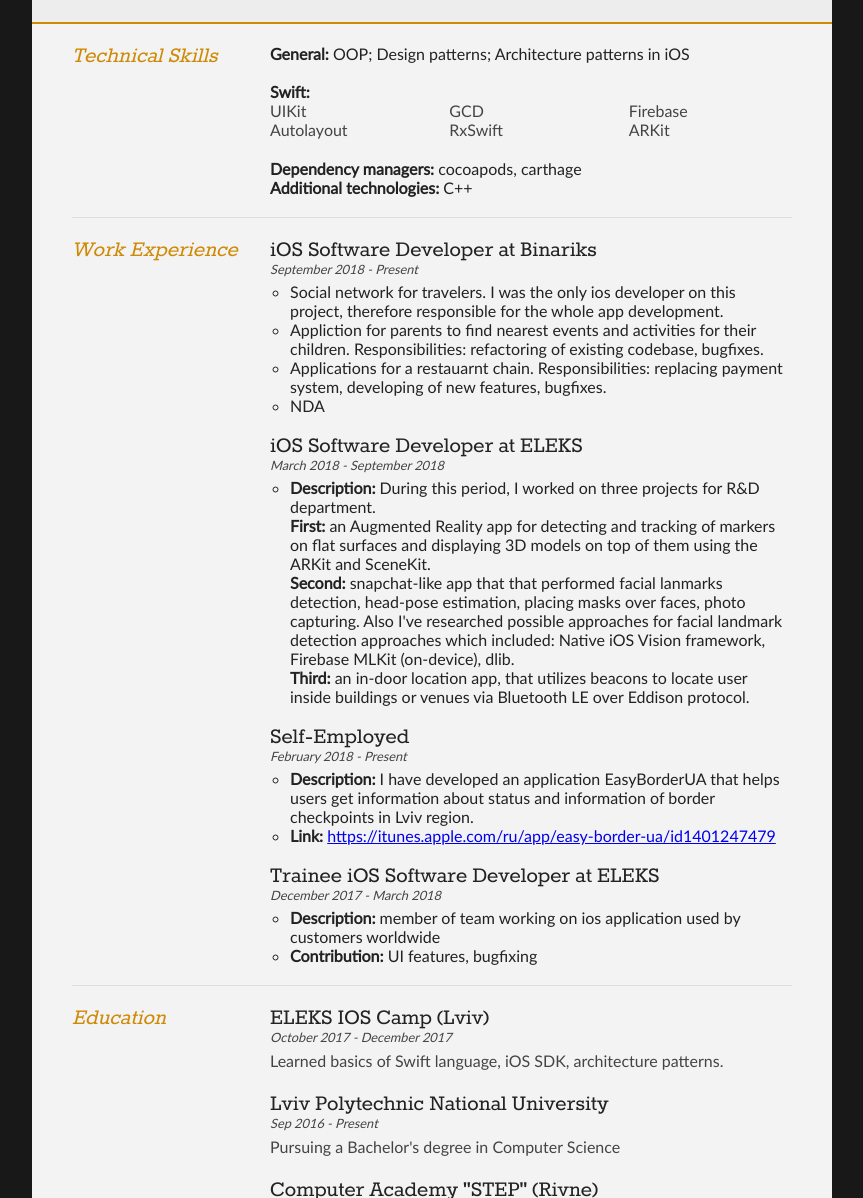
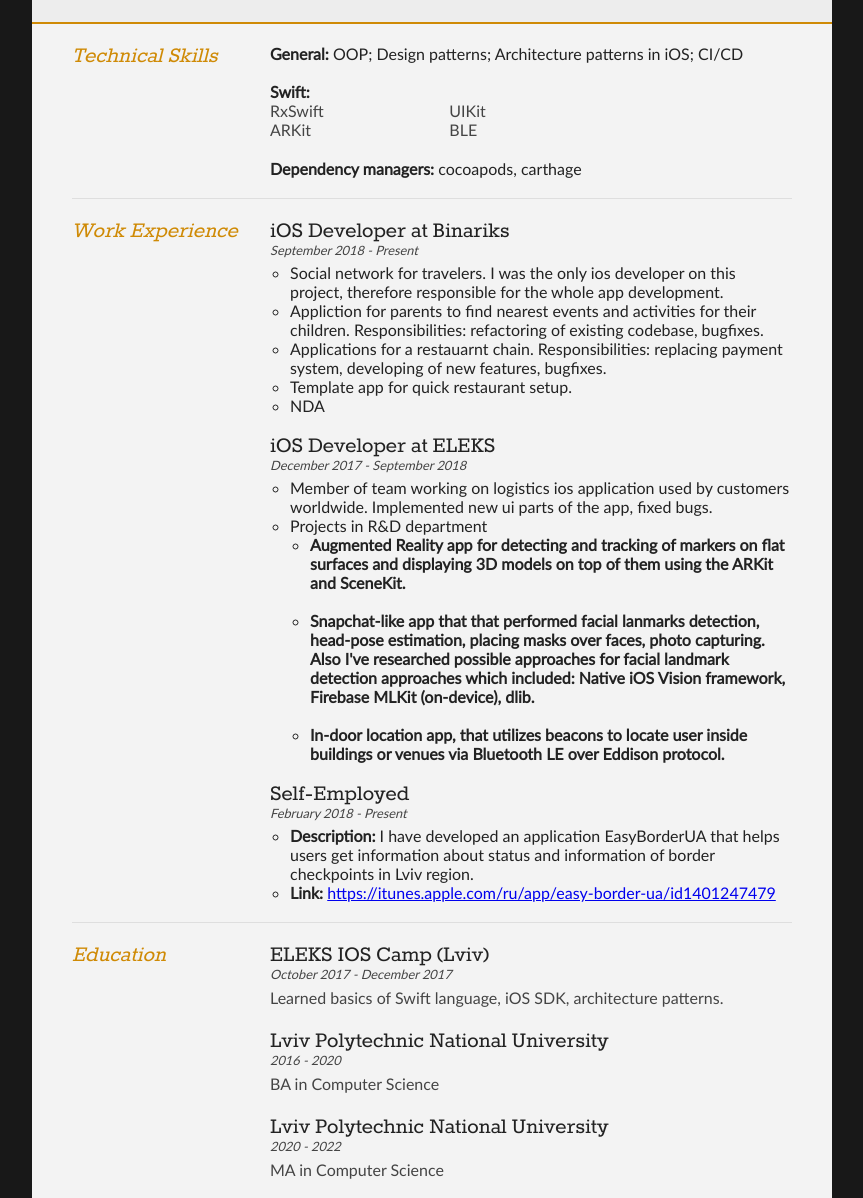
Before and after one commit to VolodymyrShlikhta/volodymyrshlikhta.github.io, a plain HTML site: page index.html in a window 1280 px wide. Shown: the part 164-1362 px from the top of the page, without its empty margins (208-1071 px from the left). Drawn offline with Linux system fonts and the light colour scheme.

Commit message:
updated cv

```diff
--- a/index.html
+++ b/index.html
@@ -47,18 +47,16 @@
 			</div>
 
 			<div class="sectionContent">
-				<div><span style="font-weight: bold;">General: </span>OOP; Design patterns; Architecture patterns in iOS</div><br />
+				<div><span style="font-weight: bold;">General: </span>OOP; Design patterns; Architecture patterns in iOS; CI/CD</div><br />
 				<div style="font-weight: bold;">Swift:</div>
 				<ul class="keySkills">
-					<li>UIKit</li>
-					<li>Autolayout</li>
-					<li>GCD</li>
 					<li>RxSwift</li>
-					<li>Firebase</li>
-					<li>ARKit</li>
+                    <li>ARKit</li>
+                    <li>UIKit</li>
+                    <li>BLE</li>
 				</ul>
-				<div><span style="font-weight: bold;">Dependency managers: </span>cocoapods, carthage</div>
-				<div><span style="font-weight: bold;">Additional technologies: </span>C++</div><p></p>
+				<div><span style="font-weight: bold;">Dependency managers: </span>cocoapods, carthage
+                </div></p>
 			</div>
 			<div class="clear"></div>
 		</section>
@@ -70,28 +68,31 @@
 			<div class="sectionContent">
 
 				<article>
-					<h2>iOS Software Developer at Binariks</h2>
+					<h2>iOS Developer at Binariks</h2>
 					<p class="subDetails">September 2018 - Present</p>
 					<ul style="list-style-type: circle; margin-left: 20px;">
 						<li>Social network for travelers. I was the only ios developer on this project, therefore responsible for the whole app development.</li>
 						<li>Appliction for parents to find nearest events and activities for their children. Responsibilities: refactoring of existing codebase, bugfixes.</li>
 						<li>Applications for a restauarnt chain. Responsibilities: replacing payment system, developing of new features, bugfixes.</li>
-						<li>NDA</li>
+						<li>Template app for quick restaurant setup.</li>
+                        <li>NDA</li>
 					</ul>
 					<br>
 				</article>
 
 				<article>
-					<h2>iOS Software Developer at ELEKS</h2>
-					<p class="subDetails">March 2018 - September 2018</p>
+					<h2>iOS Developer at ELEKS</h2>
+					<p class="subDetails">December 2017 - September 2018</p>
 					<ul style="list-style-type: circle; margin-left: 20px;">
-						<li><span style="font-weight: bold;">Description: </span>During this period, I worked on three projects for R&D department.<br>
-
-						<span style="font-weight: bold;">First: </span>an Augmented Reality app for detecting and tracking of markers on flat surfaces and displaying 3D models on top of them using the ARKit and SceneKit.
+                            <li><span style="font-weight: bold;"></span>Member of team working on logistics ios application used by customers worldwide. Implemented new ui parts of the app, fixed bugs.</li>
+						<li><span style="font-weight: bold;"></span>Projects in R&D department<br>
+                            <ul style="list-style-type: circle; margin-left: 20px;">
+						<span style="font-weight: bold;"><li></span>Augmented Reality app for detecting and tracking of markers on flat surfaces and displaying 3D models on top of them using the ARKit and SceneKit.</li>
 						<br>
-						<span style="font-weight: bold;">Second: </span>snapchat-like app that that performed facial lanmarks detection, head-pose estimation, placing masks over faces, photo capturing. Also I've researched possible approaches for facial landmark detection approaches which included: Native iOS Vision framework, Firebase MLKit (on-device), dlib.
+						<span style="font-weight: bold;"><li></span>Snapchat-like app that that performed facial lanmarks detection, head-pose estimation, placing masks over faces, photo capturing. Also I've researched possible approaches for facial landmark detection approaches which included: Native iOS Vision framework, Firebase MLKit (on-device), dlib.</li>
 						<br>
-						<span style="font-weight: bold;">Third: </span>an in-door location app, that utilizes beacons to locate user inside buildings or venues via Bluetooth LE over Eddison protocol.
+						<span style="font-weight: bold;"><li></span>In-door location app, that utilizes beacons to locate user inside buildings or venues via Bluetooth LE over Eddison protocol.</li>
+                            </ul>
 					</ul>
 					<br>
 				</article>
@@ -107,19 +108,8 @@
 						<span style="font-weight: bold;">Link:</span> <a href="https://itunes.apple.com/ru/app/easy-border-ua/id1401247479" target="_blank"> https://itunes.apple.com/ru/app/easy-border-ua/id1401247479</a>
 						</li>
 					</ul>
+                    </p>
 				</article>
-
-				<article>
-					<br>
-					<h2>Trainee iOS Software Developer at ELEKS</h2>
-					<p class="subDetails">December 2017 - March 2018</p>
-					<ul style="list-style-type: circle; margin-left: 20px;">
-						<li><span style="font-weight: bold;">Description: </span>member of team working on ios application  used by customers worldwide</li>
-						<li><span style="font-weight: bold;">Contribution: </span> UI features, bugfixing</li>
-					</ul>
-					<p></p>
-				</article>
-
 			</div>
 			<div class="clear"></div>
 		</section>
@@ -135,10 +125,15 @@
 					<p class="subDetails">October 2017 - December 2017</p>
 					<p>Learned basics of Swift language, iOS SDK, architecture patterns.</p>
 				</article>
+                <article>
+                    <h2>Lviv Polytechnic National University</h2>
+                    <p class="subDetails">2016 - 2020</p>
+                    <p>BA in Computer Science</p>
+                </article>
 				<article>
 					<h2>Lviv Polytechnic National University</h2>
-					<p class="subDetails">Sep 2016 - Present</p>
-					<p>Pursuing a Bachelor's degree in Computer Science</p>
+					<p class="subDetails">2020 - 2022</p>
+					<p>MA in Computer Science</p>
 				</article>
 
 				<article>
```
